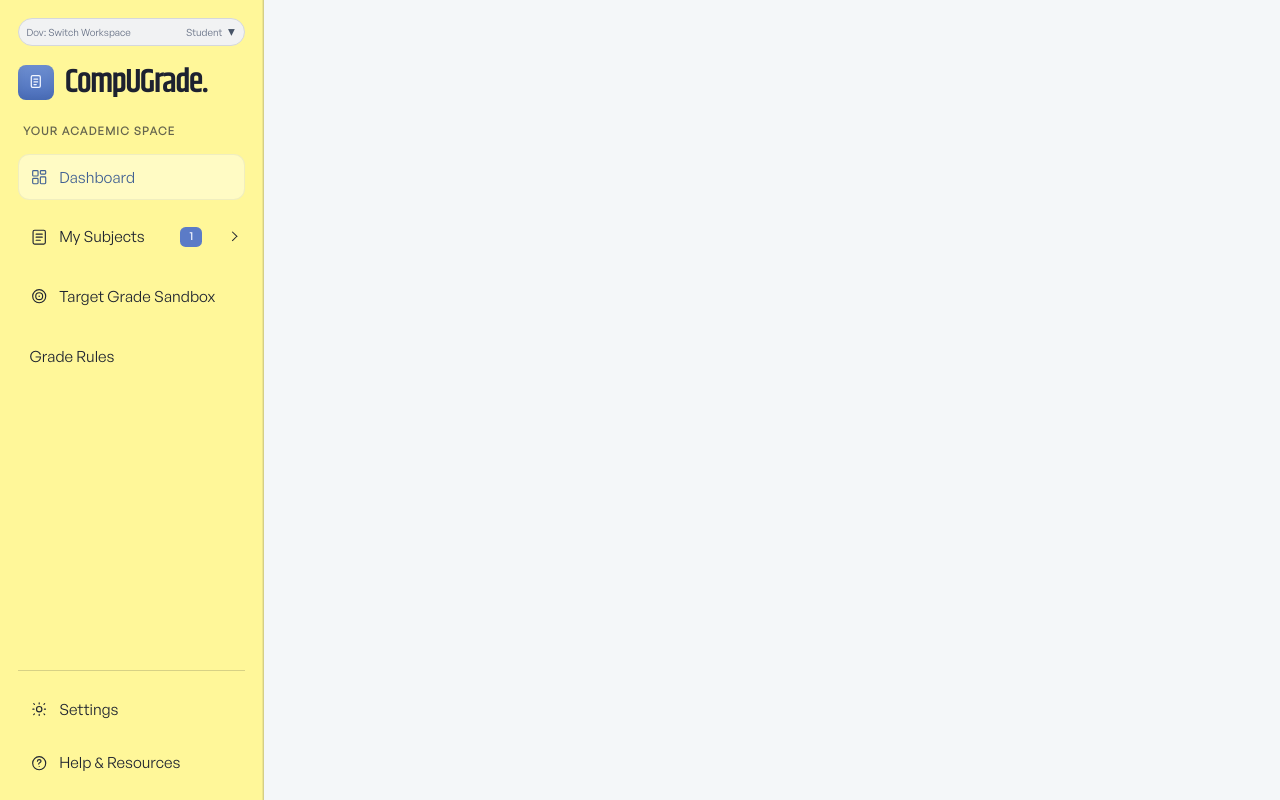
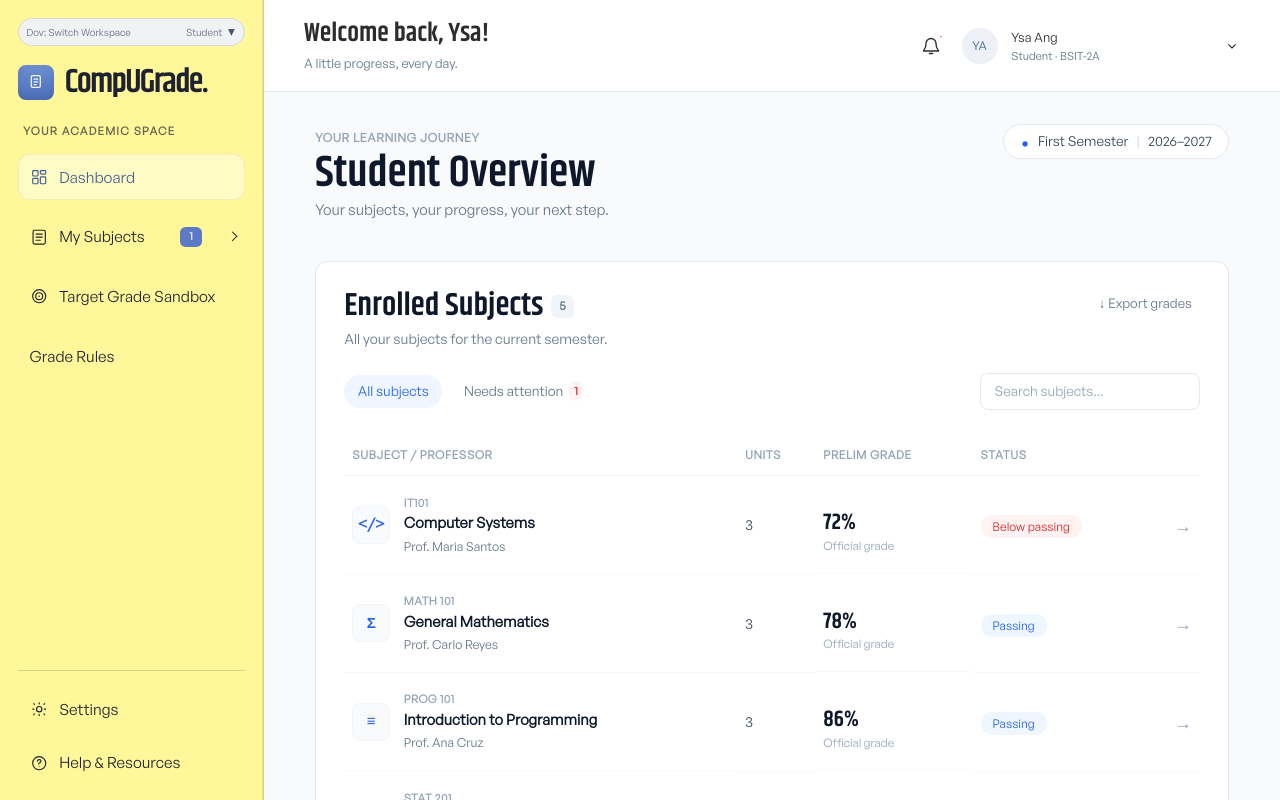
Before and after one commit to UIC-CCS-WEB-DEVELOPMENT-2026-2027/grade-compute, a React (Vite) app: page /student/dashboard in a window 1280 px wide. Shown: the top 800 px of the page. Built offline with nearby package versions, Linux system fonts and the light colour scheme.

Commit message:
fixed student dashboard

```diff
--- a/src/pages/student/StudentDashboard.css
+++ b/src/pages/student/StudentDashboard.css
@@ -21,11 +21,32 @@
   border-radius: 0 !important;
 }
 
-/* Apply padding only inside the main content body below header */
+.dashboard-page {
+  display: flex;
+  min-height: 100vh;
+  width: 100%;
+  background-color: #f8fafc;
+}
+
+/* The sidebar keeps its width instead of being squeezed by the content. */
+.dashboard-page > .sidebar {
+  flex-shrink: 0;
+}
+
+/* Everything right of the sidebar: takes all the remaining width. */
+.dashboard-shell {
+  display: flex;
+  flex: 1;
+  flex-direction: column;
+  min-width: 0;
+}
+
 .dashboard-main {
-  padding: 2rem 2.5rem;
+  flex: 1;
   width: 100%;
+  min-width: 0;
   box-sizing: border-box;
+  padding: 2rem clamp(1.25rem, 4vw, 4rem);
 }
 
 /* ==========================================================================
--- a/src/pages/student/StudentDashboard.jsx
+++ b/src/pages/student/StudentDashboard.jsx
@@ -7,13 +7,15 @@ import "./StudentDashboard.css";
 
 export default function StudentDashboard() {
     return (
-        <div className="dashboard-page flex-row">
+        <div className="dashboard-page">
             <Sidebar />
 
-            {/* Main Content Container */}
-            <main className="dashboard-main container">
-                {/* Added Header */}
+            {/* Everything right of the sidebar. It takes the remaining width,
+                so the header and content always line up with the sidebar. */}
+            <div className="dashboard-shell">
                 <Header />
+
+            <main className="dashboard-main">
                 {/* --- STUDENT OVERVIEW BANNER --- */}
                 <div className="overview-banner">
                     <div className="overview-text">
@@ -385,6 +387,7 @@ export default function StudentDashboard() {
                     </div>
                 </div>
             </main>
+            </div>
         </div>
     );
 }
```
